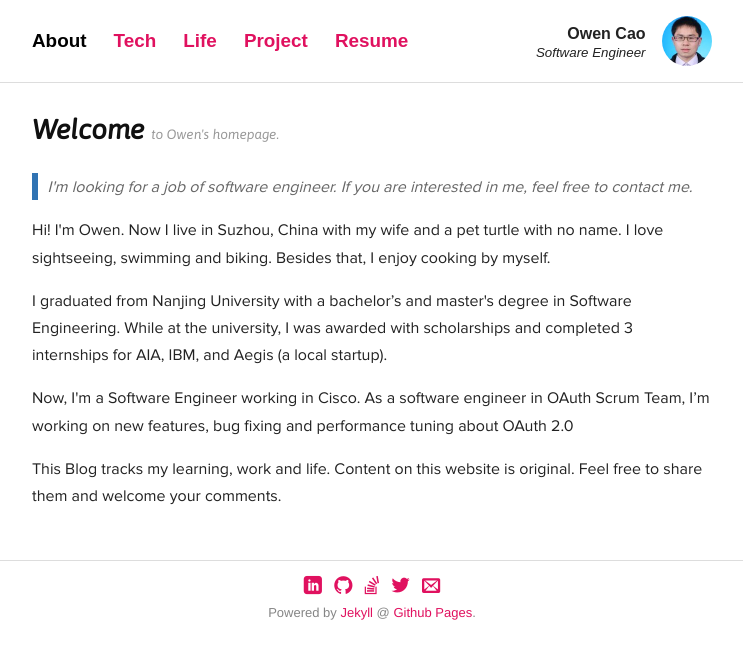
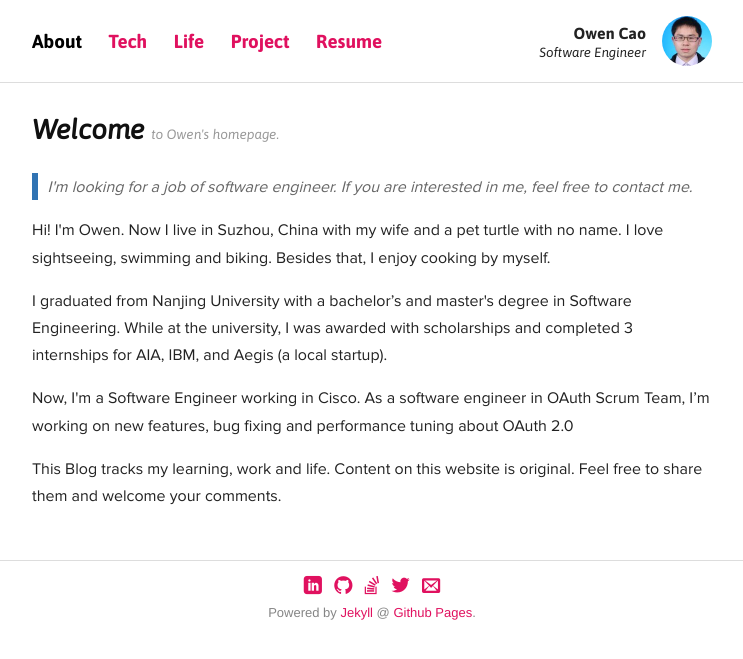
Before and after one commit to cynosure7/cynosure7.github.io, a Jekyll site: the page built from index.html, in a window 1280 px wide. Shown: the top 659 px of the page, without its empty margins (268-1011 px from the left). Built offline with Jekyll 4.4.1, drawn with Linux system fonts in a browser that asks for light colours; Markdown is read by kramdown in place of the engine named in the settings.

Commit message:
Update site.css

```diff
--- a/css/site.css
+++ b/css/site.css
@@ -108,7 +108,7 @@ article {
 
 /* Header and navigation */
 header {
-  font-family: sans-serif, "Helvetica Neue";
+  font-family: 'Asap', sans-serif;
   font-weight: bold;
 }
 
```
